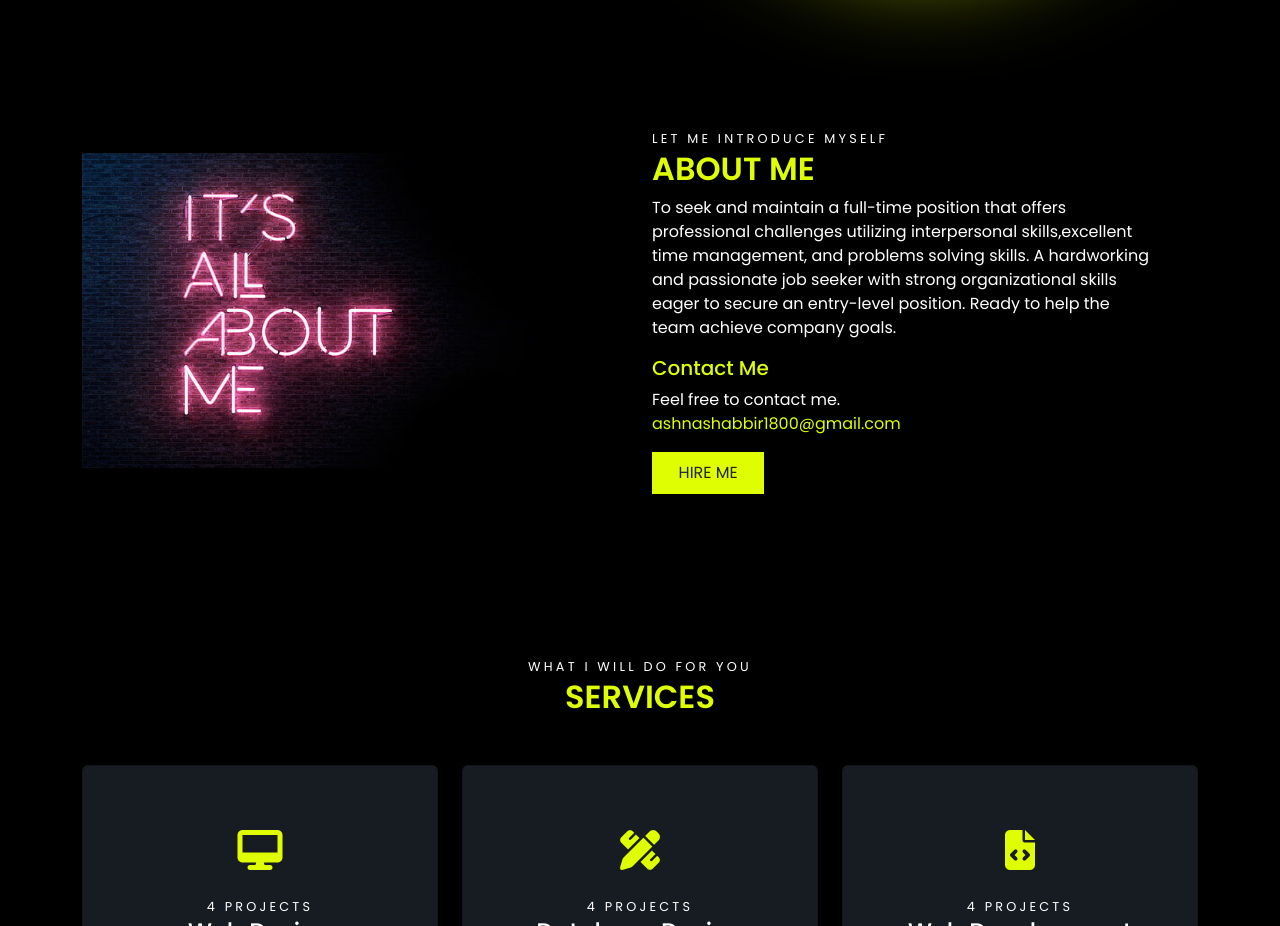
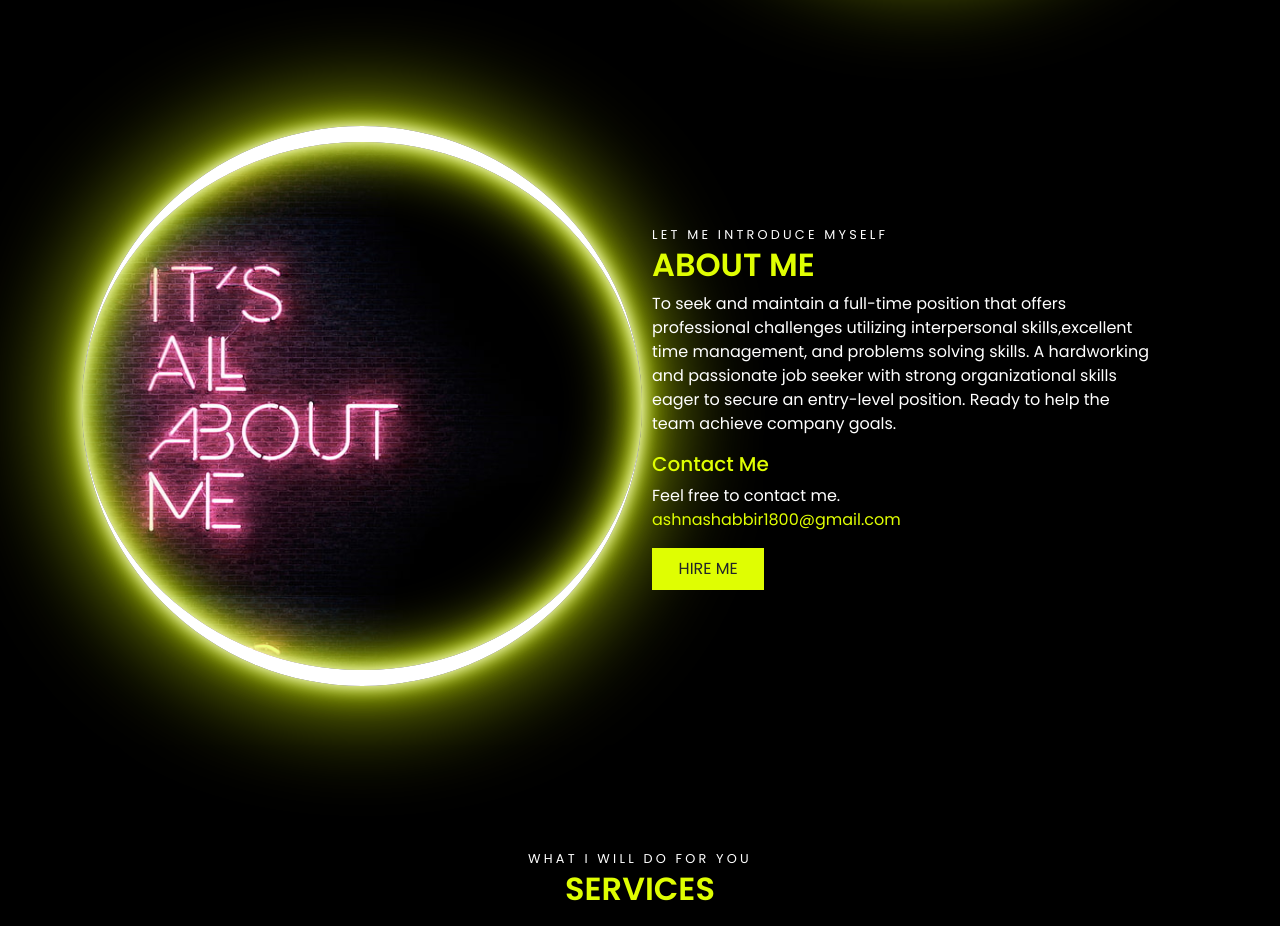
Before and after one commit to AshnaShabbir/Portfolio, a plain HTML site: page index.html in a window 1280 px wide. Shown: the part 780-1706 px from the top of the page. Drawn offline with nearby package versions, Linux system fonts and the light colour scheme.

Commit message:
about me picture added

```diff
--- a/index.html
+++ b/index.html
@@ -83,7 +83,7 @@
                 <div class="row align-items-center gap-5 gap-lg-0">
                     <div class="col-lg-6 order-last order-lg-first">
                         <div class="about-me glow">
-                            <img src="images/about me picture.jpg" alt="About Me" class="About-Me">
+
                         </div>
                     </div>
                     <div class="col-lg-6">
--- a/style.css
+++ b/style.css
@@ -103,7 +103,23 @@ h1{
 }
 .about-me{
     width: 35rem;
+    aspect-ratio: 1;
+    border-radius: 50%;
+    border-top: 1rem solid white;
+    border-bottom: 1rem solid white;
+    background-image: url(images/about\ me\ picture.jpg);
+    background-position: center;
+    background-size: 120%;
+    box-shadow:
+    0 0 1rem white,
+    inset 0 0 1rem white,
+    0 0 2rem var(--green-clr),
+    inset 0 0 2rem var(--green-clr),
+    0 0 7rem var(--green-clr),
+    inset 0 0 4rem var(--green-clr) ;
 }
+
+
 .section-container{
     padding-block: 5rem;
 }
```
